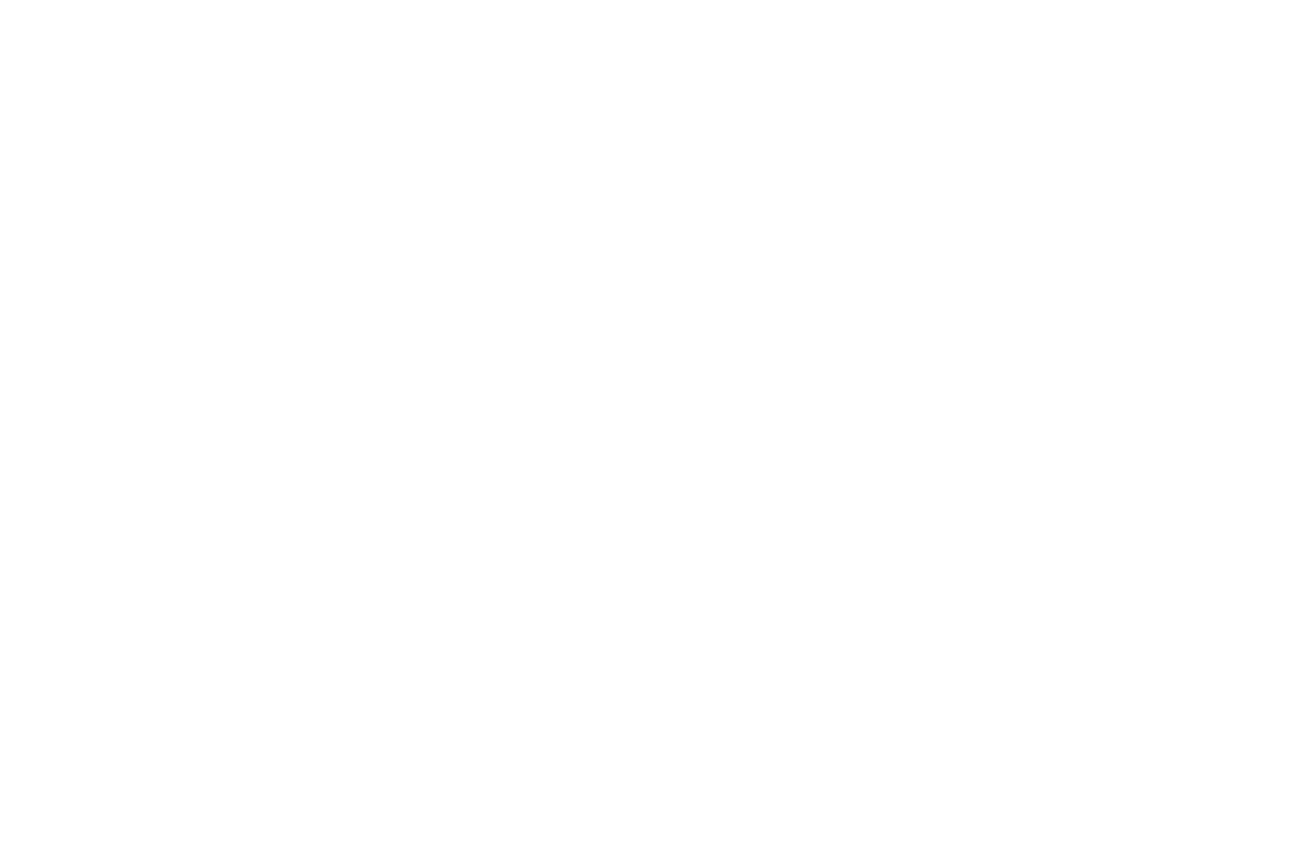
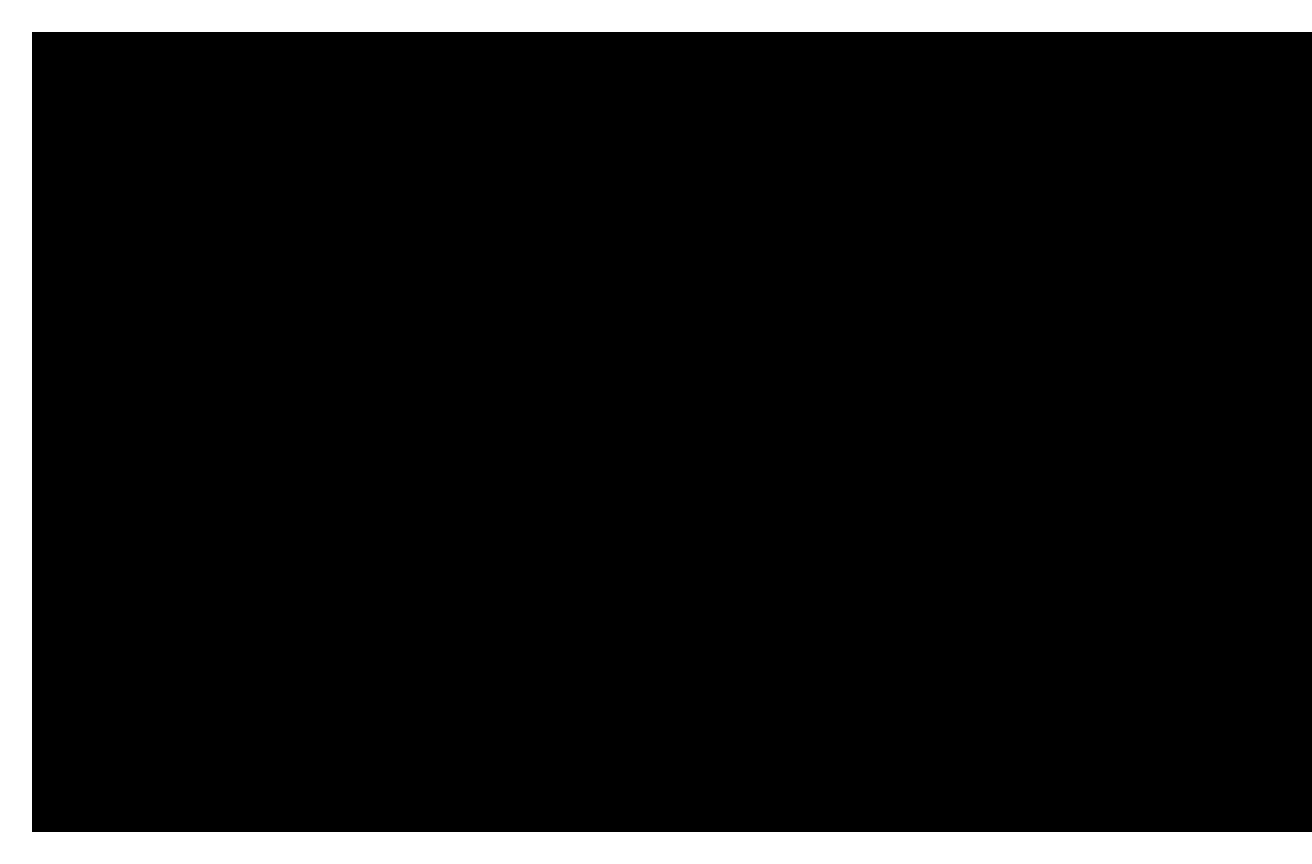
Before and after one commit to femnixx/linear, a React (Vite) app: page / in a window 1280 px wide. Shown: the whole page, 1312 px wide, since content can reach past the window. Before the commit the page ends 800 px from the top, so only its background shows below. Built offline with nearby package versions, Linux system fonts and the light colour scheme.

Commit message:
background doesnt fucking work bro

```diff
--- a/src/App.tsx
+++ b/src/App.tsx
@@ -2,13 +2,10 @@
 import LandingPage from './pages/LandingPage'
 
 function App() {
-
   return (
-    <>
-     <div className=''>
-       <LandingPage></LandingPage>
-     </div>
-    </>
+    <div className="min-h-screen min-w-screen bg-black overflow-x-hidden overflow-y-hidden">
+      <LandingPage />
+    </div>
   )
 }
 
--- a/src/pages/LandingPage.tsx
+++ b/src/pages/LandingPage.tsx
@@ -2,6 +2,9 @@
 const LandingPage = () => {
   return (
    <>
+   <div className="">
+
+   </div>
    </>
   )
 }
```
